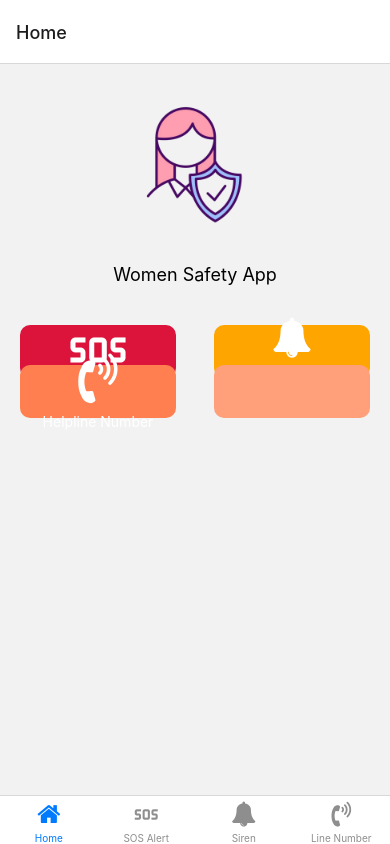
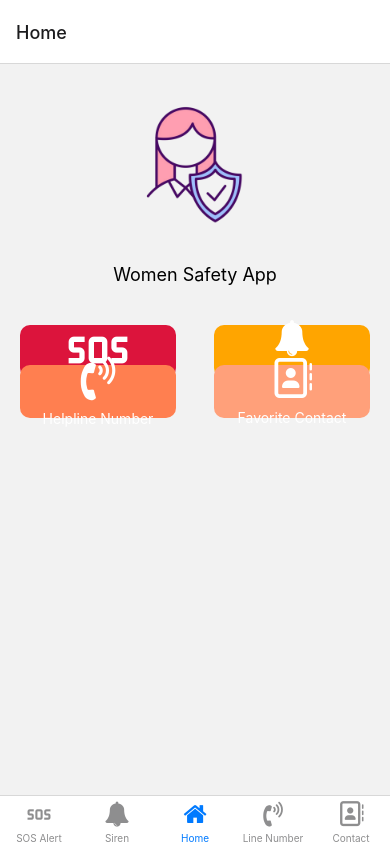
Before and after one commit to KhantMinKyi/women_safety_app, a React Native app: screen /Home in a window 390 px wide. Built offline with nearby package versions, Linux system fonts and the light colour scheme.

Commit message:
add Contact Page

```diff
--- a/App/Components/Home/ButtonGroup.js
+++ b/App/Components/Home/ButtonGroup.js
@@ -4,6 +4,7 @@ import SosAlert from "./SosAlert";
 import Siren from "./Siren";
 import { Link } from "@react-navigation/native";
 import LineNumber from "./LineNumber";
+import Contact from "./Contact";
 
 export default function ButtonGroup() {
   return (
@@ -26,7 +27,14 @@ export default function ButtonGroup() {
           </Link>
           <Text style={{ color: "white", marginTop: 10 }}>Helpline Number</Text>
         </View>
-        <View style={[styles.column, styles.faqView]}></View>
+        <View style={[styles.column, styles.faqView]}>
+          <Link to={{ screen: Contact }}>
+            <Contact></Contact>
+          </Link>
+          <Text style={{ color: "white", marginTop: 10 }}>
+            Favorite Contact
+          </Text>
+        </View>
       </View>
     </React.Fragment>
   );
--- /dev/null
+++ b/App/Components/Home/Contact.js
@@ -0,0 +1,10 @@
+import { View } from "react-native";
+import React from "react";
+import { FontAwesome6 } from "@expo/vector-icons";
+export default function Contact() {
+  return (
+    <View>
+      <FontAwesome6 name="contact-book" size={40} color="white" />
+    </View>
+  );
+}
--- a/App/Components/Home/LineNumber.js
+++ b/App/Components/Home/LineNumber.js
@@ -5,7 +5,7 @@ import { FontAwesome } from "@expo/vector-icons";
 export default function LineNumber() {
   return (
     <View>
-      <FontAwesome name="volume-control-phone" size={50} color="white" />
+      <FontAwesome name="volume-control-phone" size={44} color="white" />
     </View>
   );
 }
--- a/App/Components/Home/Siren.js
+++ b/App/Components/Home/Siren.js
@@ -4,7 +4,7 @@ import { FontAwesome } from "@expo/vector-icons";
 export default function Siren() {
   return (
     <View>
-      <FontAwesome name="bell" size={40} color="white" />
+      <FontAwesome name="bell" size={36} color="white" />
     </View>
   );
 }
--- a/App/Components/Home/SosAlert.js
+++ b/App/Components/Home/SosAlert.js
@@ -5,8 +5,7 @@ import { MaterialIcons } from "@expo/vector-icons";
 export default function SosAlert() {
   return (
     <View style={{ alignContent: "center" }}>
-      {/* <Text>SosAlert</Text> */}
-      <MaterialIcons name="sos" size={60} color="white" />
+      <MaterialIcons name="sos" size={64} color="white" />
     </View>
   );
 }
--- a/App/Navigations/TabNavigation.js
+++ b/App/Navigations/TabNavigation.js
@@ -7,20 +7,12 @@ import SosAlert from "../Screens/SosAlert";
 import { FontAwesome } from "@expo/vector-icons";
 import LineNumber from "../Screens/LineNumber";
 import { MaterialIcons } from "@expo/vector-icons";
+import Contact from "../Screens/Contact";
+import { FontAwesome6 } from "@expo/vector-icons";
 export default function TabNavigation() {
   const Tab = createBottomTabNavigator();
   return (
-    <Tab.Navigator>
-      <Tab.Screen
-        name="Home"
-        component={Home}
-        options={{
-          tabBarLabel: "Home",
-          tabBarIcon: ({ color, size }) => (
-            <FontAwesome name="home" color={color} size={size} />
-          ),
-        }}
-      />
+    <Tab.Navigator initialRouteName="Home">
       <Tab.Screen
         name="SosAlert"
         component={SosAlert}
@@ -42,6 +34,16 @@ export default function TabNavigation() {
         }}
       />
       <Tab.Screen
+        name="Home"
+        component={Home}
+        options={{
+          tabBarLabel: "Home",
+          tabBarIcon: ({ color, size }) => (
+            <FontAwesome name="home" color={color} size={size} />
+          ),
+        }}
+      />
+      <Tab.Screen
         name="LineNumber"
         component={LineNumber}
         options={{
@@ -55,6 +57,16 @@ export default function TabNavigation() {
           ),
         }}
       />
+      <Tab.Screen
+        name="Contact"
+        component={Contact}
+        options={{
+          tabBarLabel: "Contact",
+          tabBarIcon: ({ color, size }) => (
+            <FontAwesome6 name="contact-book" size={size} color={color} />
+          ),
+        }}
+      />
     </Tab.Navigator>
   );
 }
--- /dev/null
+++ b/App/Screens/Contact.js
@@ -0,0 +1,10 @@
+import { View, Text } from "react-native";
+import React from "react";
+
+export default function Contact() {
+  return (
+    <View>
+      <Text>Contact</Text>
+    </View>
+  );
+}
```
